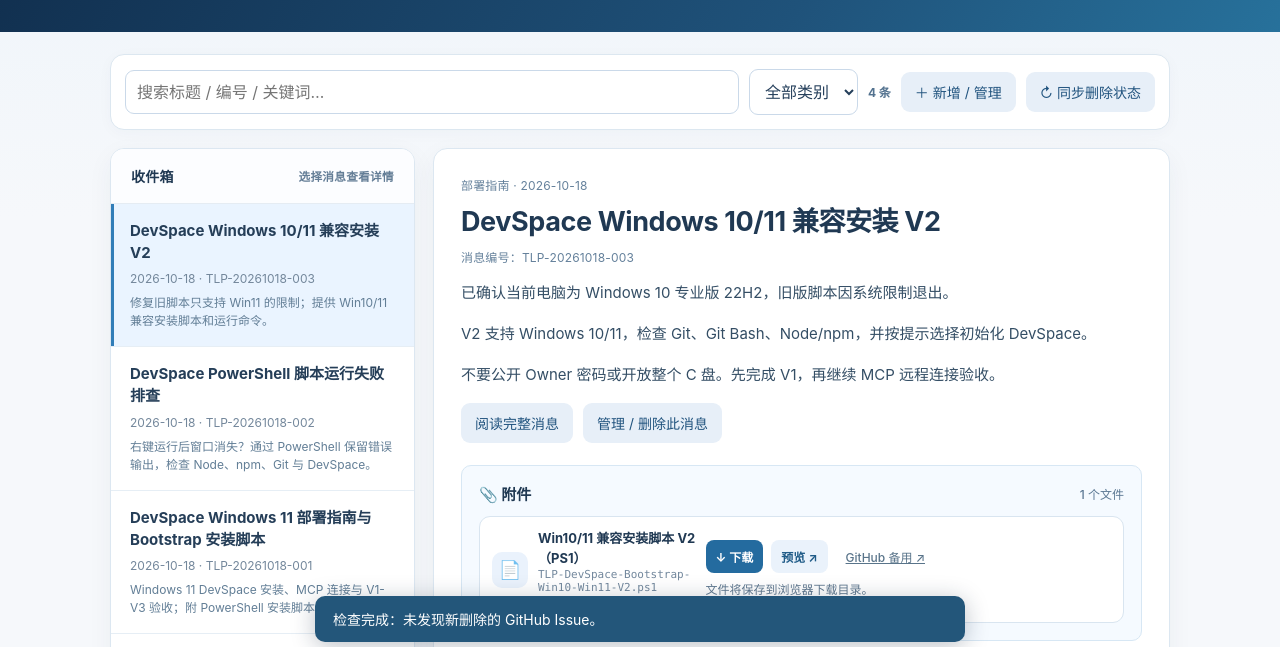
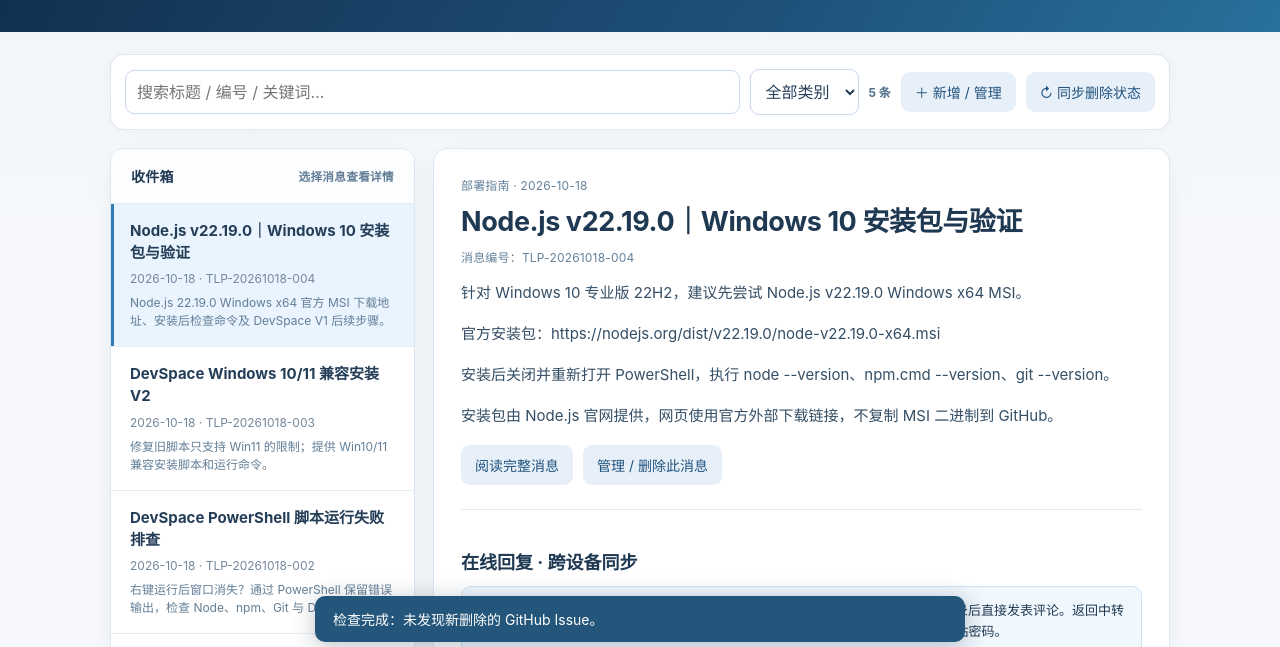
Before and after one commit to TLP1998/OpenAI, a plain HTML site: page ChatGPT/TLP/TLP Transfer/index.html in a window 1280 px wide. Shown: the part 143-790 px from the top of the page. Drawn offline with Linux system fonts and the light colour scheme; no server answers.

Commit message:
Index new Node.js installer message in TLP Transfer

```diff
--- a/ChatGPT/TLP/TLP Transfer/index.html
+++ b/ChatGPT/TLP/TLP Transfer/index.html
@@ -100,6 +100,11 @@ main{padding-top:22px}
 <script>
 const repo="TLP1998/OpenAI";
 const messages=[{
+ id:"TLP-20261018-004",title:"Node.js v22.19.0｜Windows 10 安装包与验证",date:"2026-10-18",category:"部署指南",
+ summary:"Node.js 22.19.0 Windows x64 官方 MSI 下载地址、安装后检查命令及 DevSpace V1 后续步骤。",
+ body:["针对 Windows 10 专业版 22H2，建议先尝试 Node.js v22.19.0 Windows x64 MSI。","官方安装包：https://nodejs.org/dist/v22.19.0/node-v22.19.0-x64.msi","安装后关闭并重新打开 PowerShell，执行 node --version、npm.cmd --version、git --version。","安装包由 Node.js 官网提供，网页使用官方外部下载链接，不复制 MSI 二进制到 GitHub。"],
+ page:"messages/2026-10-18-004.html",files:[],issueNumber:8
+},{
  id:"TLP-20261018-003",title:"DevSpace Windows 10/11 兼容安装 V2",date:"2026-10-18",category:"部署指南",
  summary:"修复旧脚本只支持 Win11 的限制；提供 Win10/11 兼容安装脚本和运行命令。",
  body:["已确认当前电脑为 Windows 10 专业版 22H2，旧版脚本因系统限制退出。","V2 支持 Windows 10/11，检查 Git、Git Bash、Node/npm，并按提示选择初始化 DevSpace。","不要公开 Owner 密码或开放整个 C 盘。先完成 V1，再继续 MCP 远程连接验收。"],
```
